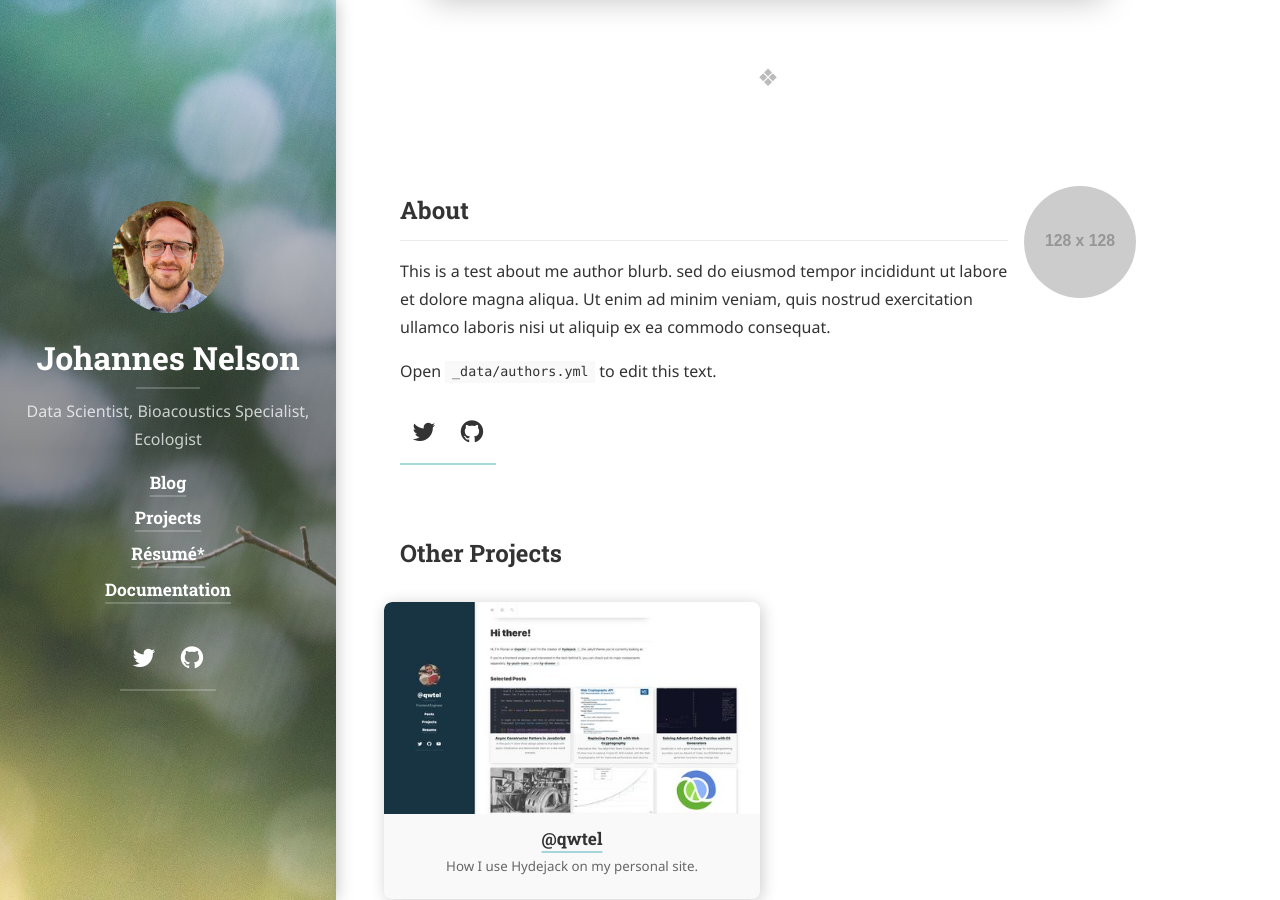
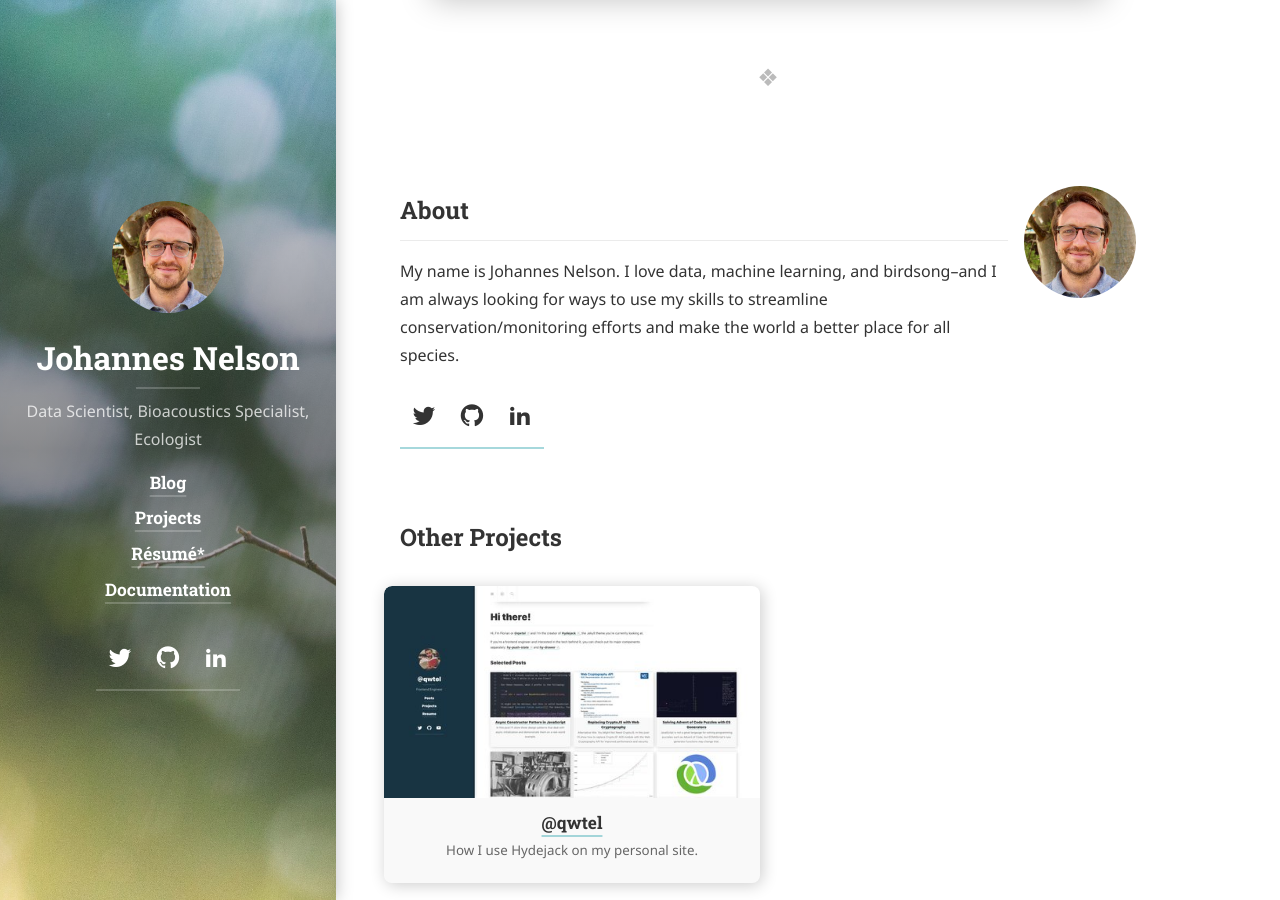
Before and after one commit to johannesnelson/johannesnelson.github.io, a Jekyll site: the page built from _projects/hydejack-site.md, in a window 1280 px wide and 900 px high, scrolled down 760 px. Built offline with Jekyll 4.4.1, drawn with Linux system fonts in a browser that asks for light colours; cached includes are drawn as plain includes; nearby versions of some CDN libraries; some web fonts are replaced; library files that are not in the unit come from our copies.

Commit message:
Testing add of author info

```diff
--- a/_data/authors.yml
+++ b/_data/authors.yml
@@ -8,19 +8,17 @@ author1:
   # Used at the bottom of each page and at the top of the `about` layout
   # Markdown enabled, can use multiple paragraphs (enabled by `|`)
   about:             |
-    This is a test about me author blurb.
-    sed do eiusmod tempor incididunt ut labore et dolore magna aliqua.
-    Ut enim ad minim veniam, quis nostrud exercitation ullamco laboris nisi ut aliquip ex ea commodo consequat.
-
-    Open `_data/authors.yml` to edit this text.
+    My name is Johannes Nelson. I love data, machine learning, and birdsong--and I am
+    always looking for ways to use my skills to streamline conservation/monitoring efforts
+    and make the world a better place for all species.
 
   # This photo will be used in the about section
   picture:
-    path:            https://placehold.it/128x128
+    path:            /assets/img/headshot.png
     # srcset is optional, but can be used to provide higher res versions for retina displays
-    srcset:
-      1x:            https://placehold.it/128x128
-      2x:            https://placehold.it/256x256
+    # srcset:
+    #   1x:            https://placehold.it/128x128
+    #   2x:            https://placehold.it/256x256
 
   # Social media icons in sidebar
   # Comment/uncommet to show/hide
@@ -57,7 +55,7 @@ author1:
     # npm:             <username>
     # hackernews:      <username>
     # trello:          <firstnamelastname>
-    # linkedin:        <firstname-lastname-string>
+    linkedin:        johannes-nelson-401b3a65
     # xing:            <firstname_lastname_counter>
     # blogger:         <number>
     # delicious:       <username>
```
